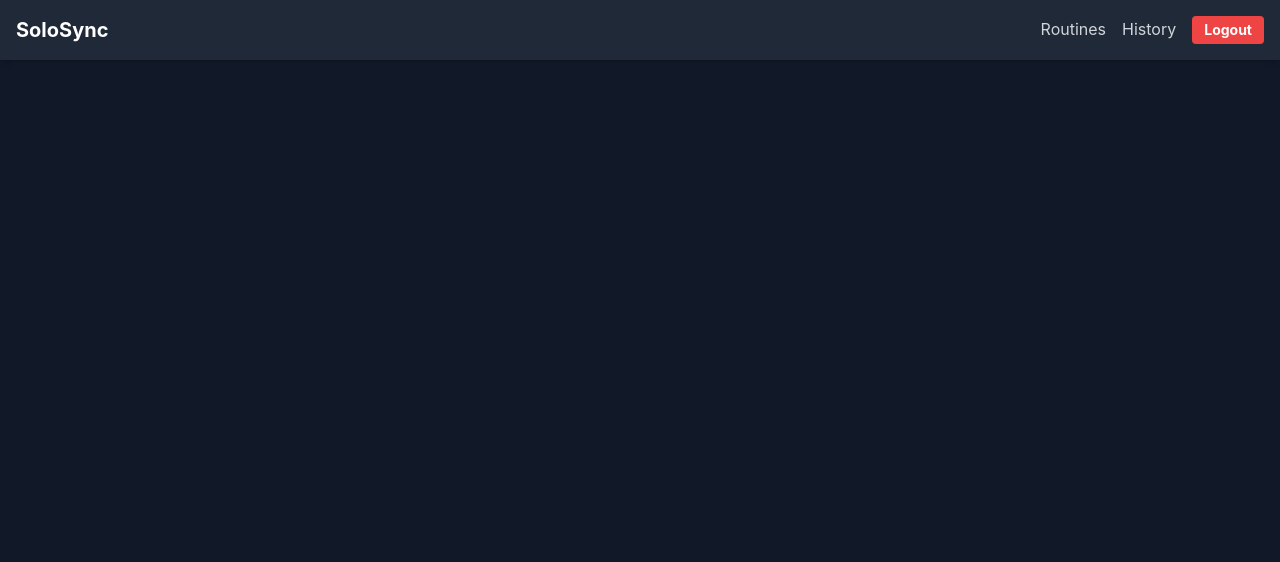
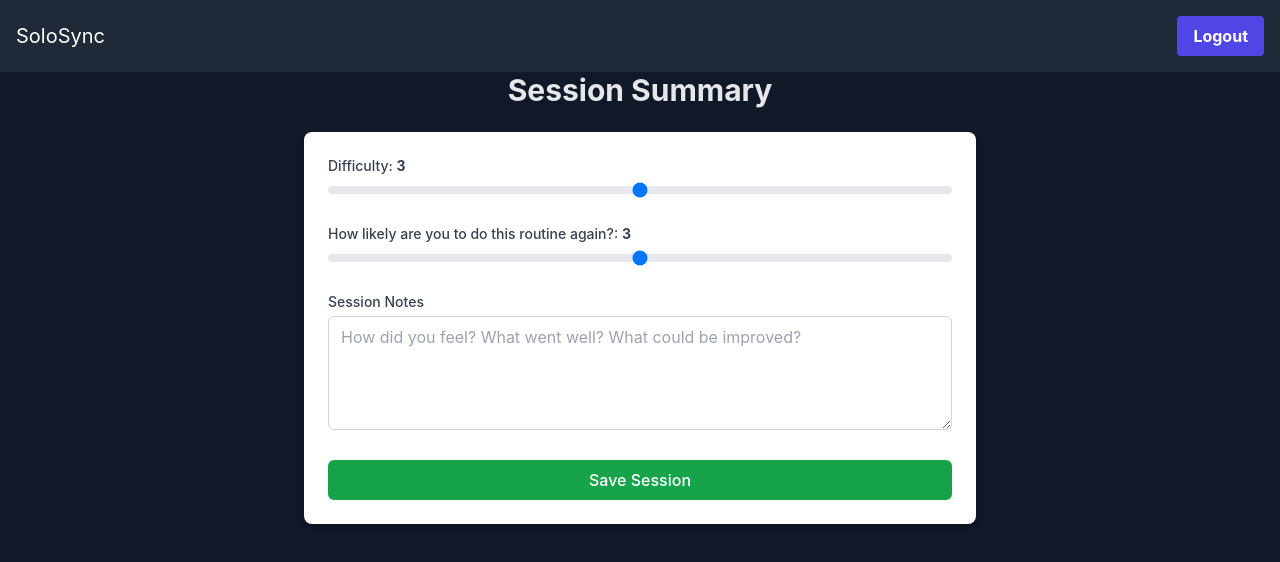
Before and after one commit to CharlSquash/solosync2, a React (Create React App) app: page /summary in a window 1280 px wide. Shown: the top 562 px of the page. Built offline with nearby package versions, Linux system fonts and the light colour scheme; no server answers; sample sign-in values are in the browser's storage.

Commit message:
new login system test

```diff
--- a/src/App.js
+++ b/src/App.js
@@ -1,52 +1,28 @@
+// src/App.js
 import React from 'react';
-import { BrowserRouter as Router, Route, Routes, useLocation } from 'react-router-dom';
+import { BrowserRouter as Router, Routes, Route, useNavigate } from 'react-router-dom';
 import LoginPage from './pages/LoginPage';
-import SessionHistoryPage from './pages/SessionHistoryPage';
-import ProtectedRoute from './components/ProtectedRoute';
 import RoutineListPage from './pages/RoutineListPage';
 import SessionPlayerPage from './pages/SessionPlayerPage';
 import SessionSummaryPage from './pages/SessionSummaryPage';
-import { Link, useNavigate } from 'react-router-dom';
-
-const AppHeader = () => {
-    const location = useLocation();
-    const navigate = useNavigate();
-
-    const handleLogout = () => {
-        localStorage.removeItem('token');
-        navigate('/login');
-    };
-
-    if (location.pathname === '/login') {
-        return null;
-    }
-
-    return (
-        <header className="bg-gray-800 text-white p-4 flex justify-between items-center shadow-md">
-            <h1 className="text-xl font-bold">SoloSync</h1>
-            <nav>
-                <Link to="/" className="text-gray-300 hover:text-white mr-4">Routines</Link>
-                <Link to="/history" className="text-gray-300 hover:text-white mr-4">History</Link>
-                <button onClick={handleLogout} className="bg-red-500 hover:bg-red-700 text-white font-bold py-1 px-3 rounded text-sm">
-                    Logout
-                </button>
-            </nav>
-        </header>
-    );
-};
+import SessionHistoryPage from './pages/SessionHistoryPage';
+import ProtectedRoute from './components/ProtectedRoute';
 
 function App() {
   return (
     <Router>
-        <div className="bg-gray-900 text-gray-200 min-h-screen">
-            <AppHeader />
-            <main className="p-4 md:p-8">
+      <div className="App">
+        <header className="bg-gray-800 text-white p-4 flex justify-between items-center">
+          <h1 className="text-xl">SoloSync</h1>
+          <LogoutButton />
+        </header>
+        <main>
           <Routes>
             <Route path="/login" element={<LoginPage />} />
             <Route path="/" element={<ProtectedRoute><RoutineListPage /></ProtectedRoute>} />
+            <Route path="/session/:id" element={<ProtectedRoute><SessionPlayerPage /></ProtectedRoute>} />
+            <Route path="/summary" element={<ProtectedRoute><SessionSummaryPage /></ProtectedRoute>} />
             <Route path="/history" element={<ProtectedRoute><SessionHistoryPage /></ProtectedRoute>} />
-                    <Route path="/session/:routineId" element={<ProtectedRoute><SessionPlayerPage /></ProtectedRoute>} />
-                    <Route path="/summary/:routineId" element={<ProtectedRoute><SessionSummaryPage /></ProtectedRoute>} />
           </Routes>
         </main>
       </div>
@@ -54,4 +30,28 @@ function App() {
   );
 }
 
+const LogoutButton = () => {
+  const navigate = useNavigate();
+
+  const handleLogout = () => {
+    localStorage.removeItem('access_token');
+    localStorage.removeItem('refresh_token');
+    navigate('/login');
+  };
+
+  // Only show the logout button if the user is logged in
+  if (!localStorage.getItem('access_token')) {
+    return null;
+  }
+
+  return (
+    <button
+      onClick={handleLogout}
+      className="bg-indigo-600 hover:bg-indigo-700 text-white font-bold py-2 px-4 rounded"
+    >
+      Logout
+    </button>
+  );
+};
+
 export default App;
--- a/src/api.js
+++ b/src/api.js
@@ -1,58 +1,49 @@
 // src/api.js
-
 import axios from 'axios';
-import authApi from './authApi'; // Import the clean axios instance
+import authApi from './authApi';
 
 const api = axios.create({
-  baseURL: process.env.REACT_APP_API_URL
+  baseURL: process.env.REACT_APP_API_URL,
 });
 
-// Part 1: Automatically add the ACCESS token to every request header
 api.interceptors.request.use(
-  config => {
+  (config) => {
     const token = localStorage.getItem('access_token');
     if (token) {
-      config.headers['Authorization'] = `Bearer ${token}`;
+      config.headers['Authorization'] = 'Bearer ' + token;
     }
     return config;
   },
-  error => {
+  (error) => {
     return Promise.reject(error);
   }
 );
 
-// Part 2: Automatically refresh the token if it expires
 api.interceptors.response.use(
-  (response) => response,
+  (response) => {
+    return response;
+  },
   async (error) => {
     const originalRequest = error.config;
-
-    if (error.response && error.response.status === 401 && !originalRequest._retry) {
+    if (error.response.status === 401 && !originalRequest._retry) {
       originalRequest._retry = true;
-
+      try {
         const refreshToken = localStorage.getItem('refresh_token');
-      if (refreshToken) {
-        try {
-          // Use authApi for the refresh request
         const response = await authApi.post('/api/token/refresh/', {
           refresh: refreshToken,
         });
-
-          localStorage.setItem('access_token', response.data.access);
-
-          originalRequest.headers['Authorization'] = `Bearer ${response.data.access}`;
+        const newAccessToken = response.data.access;
+        localStorage.setItem('access_token', newAccessToken);
+        api.defaults.headers.common['Authorization'] = 'Bearer ' + newAccessToken;
         return api(originalRequest);
-
       } catch (refreshError) {
-          console.error("Refresh token is invalid, logging out.", refreshError);
+        // If refresh fails, logout the user
         localStorage.removeItem('access_token');
         localStorage.removeItem('refresh_token');
         window.location.href = '/login';
         return Promise.reject(refreshError);
       }
     }
-    }
-
     return Promise.reject(error);
   }
 );
--- a/src/components/ProtectedRoute.js
+++ b/src/components/ProtectedRoute.js
@@ -2,7 +2,7 @@ import React from 'react';
 import { Navigate } from 'react-router-dom';
 
 const ProtectedRoute = ({ children }) => {
-  const token = localStorage.getItem('token');
+  const token = localStorage.getItem('access_token');
   return token ? children : <Navigate to="/login" />;
 };
 
```
Lines whose indentation alone changed are shown as unchanged.
